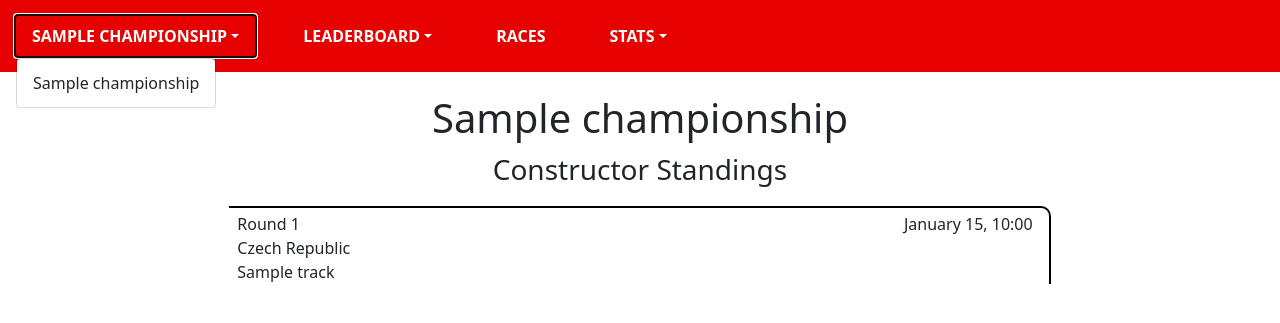
After one commit to Wadu436/formula1-championship, a Django app: page /championships/1/races/ in a window 1280 px wide, after a click that opens the changed part. The commit adds this page. Shown: the top 323 px of the page. Run offline with Django 3.2, Linux system fonts and the light colour scheme; tables that the repository leaves empty hold one stand-in row (values such as "Sample post"); some libraries are stand-ins or nearby versions.

Commit message:
race schedule and date time things (listen to tom scott)

```diff
--- a/app/leaderboard/models.py
+++ b/app/leaderboard/models.py
@@ -113,10 +113,13 @@ class Race(models.Model):
     )
     track = models.ForeignKey(Track, on_delete=models.RESTRICT)
 
-    date_time = models.DateTimeField()
+    date_time = models.DateTimeField(blank=True, null=True)
     finished = models.BooleanField(default=False)
 
     wet_race = models.BooleanField(default=False)
+
+    schedule_image = models.ImageField(blank=True, null=True)
+    detail_image = models.ImageField(blank=True, null=True)
 
     class Meta:
         constraints = [
@@ -132,6 +135,7 @@ class Race(models.Model):
         )
 
     def get_points(self) -> tuple[dict[Driver, int | float], dict[Team, int | float]]:
+        # TODO: Properly handle fastest lap if fastest lap goes to bot or driver below 10th place
         SCORING_SYSTEM = {
             1: 25,
             2: 18,
@@ -149,6 +153,9 @@ class Race(models.Model):
         dna_entries: QuerySet[RaceEntry] = self.race_entries.filter(dna=True)
         non_dna_entries: QuerySet[RaceEntry] = self.race_entries.filter(dna=False)
         entries: QuerySet[RaceEntry] = self.race_entries.all()
+
+        if len(entries) == 0:
+            return (dict(), dict())
 
         points = dict()
 
@@ -175,6 +182,9 @@ class Race(models.Model):
         # greater than the number of DNAs, only take the appropriate number
         bot_positions = bot_positions[: len(dna_entries)]
 
+        # Assign fastest lap point
+        points[fastest_driver] += 1
+
         # Calculate score each DNA driver gets
         if dna_entries:
             dna_score = sum(
@@ -185,9 +195,6 @@ class Race(models.Model):
 
             for entry in dna_entries:
                 points[entry.driver] = dna_score
-
-        # Assign fastest lap point
-        points[fastest_driver] += 1
 
         # Find all Driver's Team
         teams: dict[Team, int | float] = {entry.team: 0 for entry in entries}
--- /dev/null
+++ b/app/leaderboard/static/leaderboard/date_timezone.js
@@ -0,0 +1,32 @@
+times = $(".schedule-time");
+
+const MONTHS = [
+  "January",
+  "February",
+  "March",
+  "April",
+  "May",
+  "June",
+  "July",
+  "August",
+  "September",
+  "October",
+  "November",
+  "December",
+];
+
+function format_date(date) {
+  const month = MONTHS[date.getMonth()];
+  const day = new String(date.getDate());
+  const hour = new String(date.getHours()).padStart(2, "0");
+  const minute = new String(date.getMinutes()).padStart(2, "0");
+  return `${month} ${day}, ${hour}:${minute}`;
+}
+
+for (let i = 0; i < times.length; i++) {
+  let span = times[i];
+  let date = new Date(
+    1000 * new Number(span.attributes["data-schedule-date"].value)
+  );
+  $(span).text(format_date(date));
+}
--- a/app/leaderboard/static/leaderboard/global.css
+++ b/app/leaderboard/static/leaderboard/global.css
@@ -42,7 +42,9 @@
     color: black;
 }
 
-.nav-selected {
-    background-color: rgb(var(--bs-primary-rgb)) !important;
-    color: white !important;
+.race_card {
+    border-top: 2px solid black;
+    border-right: 2px solid black;
+    border-top-right-radius: 10px;
+    margin: 1rem;
 }
--- a/app/leaderboard/templates/leaderboard/base.html
+++ b/app/leaderboard/templates/leaderboard/base.html
@@ -17,6 +17,7 @@
         crossorigin="anonymous"></script>
 
     <link rel="stylesheet" type="text/css" href="{% static 'leaderboard/global.css' %}" />
+    {% block head %}{% endblock %}
 </head>
 
 <body>
@@ -40,25 +41,16 @@
         <span class="nav-item dropdown">
             <a class="nav-link dropdown-toggle" data-bs-toggle="dropdown" href="#" role="button" aria-expanded="false">Leaderboard</a>
             <div id="championship-select" class="dropdown-menu">
-                {% if view_name == "drivers_standings"%}
-                <span class="dropdown-item active nav-selected">Driver's Championship</span>
-                {% else %}
                 <a class="dropdown-item" href="{% url 'drivers_standings' current_championship.id%}">Driver's Championship</a>
-                {% endif %}
-
-                {% if view_name == "constructors_standings"%}
-                <span class="dropdown-item active nav-selected">Constructors's Championship</span>
-                {% else %}
                 <a class="dropdown-item" href="{% url 'constructors_standings' current_championship.id%}">Constructors's Championship</a>
-                {% endif %}
             </div>
         </span>
-        <a class="nav-item nav-link" href="#">Races</a>
+        <a class="nav-item nav-link" href="{% url 'races' current_championship.id%}">Races</a>
         <span class="nav-item dropdown">
             <a class="nav-link dropdown-toggle" data-bs-toggle="dropdown" href="#" role="button" aria-expanded="false">Stats</a>
             <div id="championship-select" class="dropdown-menu">
-                <a class="dropdown-item" href="{% url 'drivers_standings' current_championship.id%}">Fastest Laps</a>
-                <a class="dropdown-item" href="{% url 'drivers_standings' current_championship.id%}">Most Poles</a>
+                <a class="dropdown-item" href="{% url 'stats_fastest_laps' current_championship.id%}">Fastest Laps</a>
+                <a class="dropdown-item" href="{% url 'stats_most_poles' current_championship.id%}">Most Poles</a>
             </div>
         </span>
     </nav>
--- /dev/null
+++ b/app/leaderboard/templates/leaderboard/races.html
@@ -0,0 +1,44 @@
+{% extends "leaderboard/base.html" %}
+
+{% load leaderboard_extras %}
+{% load static %}
+
+{% block head %}
+<link rel="stylesheet" href="{% static 'flags/sprite-hq.css' %}">
+<script src="{% static 'leaderboard/jquery-3.6.0.min.js' %}"></script>
+{% endblock %}
+
+{% block title %}Races - {{ current_championship.name }}{% endblock %}
+
+{% block content %}
+<div class="d-flex flex-column align-items-center mt-3 mx-0" style="width: 100%;">
+    <div class="align-middle fw-lighter fs-1">{{ current_championship.name }}</div>
+    <div class="fw-lighter fs-3">Constructor Standings</div>
+    <div class="col-8">
+        <div>
+            {% for race in current_championship.races.all %}
+            <div class="race_card">
+                <div class="mx-2 my-1">
+                    <div class="d-flex justify-content-between align-items-center w-100">
+                        <span>Round {{ race.championship_order }}</span>
+                        <div class="d-flex align-items-center">
+                            {% if race.date_time %}
+                            <span class="me-2 schedule-time" data-schedule-date={{race.date_time.timestamp}}>{{ race.date_time|date:"F d, H:i" }}</span>
+                            {% else %}
+                            <span class="me-2">TBD</span>
+                            {% endif %}
+                            <i class="flag2x {{ race.track.country.flag_css }}"></i>
+                        </div>
+                    </div>
+
+                    <div>{{race.track.country.name}}</div>
+                    <div>{{race.track.name}}</div>
+                </div>
+            </div>
+            {% endfor %}
+        </div>
+    </div>
+</div>
+
+<script src="{% static 'leaderboard/date_timezone.js' %}"></script>
+{% endblock %}
--- a/app/leaderboard/urls.py
+++ b/app/leaderboard/urls.py
@@ -9,14 +9,29 @@ urlpatterns = [
     path("api/driver/<int:driver_id>", views.get_driver, name="get_driver"),
     ## html urls
     path(
-        "drivers_standings/<int:championship_id>",
+        "championships/<int:championship_id>/drivers_standings/",
         views.drivers_standings,
         name="drivers_standings",
     ),
     path(
-        "constructors_standings/<int:championship_id>",
+        "championships/<int:championship_id>/constructors_standings/",
         views.constructors_standings,
         name="constructors_standings",
+    ),
+    path(
+        "championships/<int:championship_id>/races/",
+        views.races,
+        name="races",
+    ),
+    path(
+        "championships/<int:championship_id>/stats/fastest_laps/",
+        views.drivers_standings,
+        name="stats_fastest_laps",
+    ),
+    path(
+        "championships/<int:championship_id>/stats/most_poles/",
+        views.drivers_standings,
+        name="stats_most_poles",
     ),
     path(
         "",
--- a/app/leaderboard/views.py
+++ b/app/leaderboard/views.py
@@ -40,3 +40,11 @@ def constructors_standings(request, championship_id):
 def latest_drivers_standings(request):
     latest_championship = Championship.objects.latest()
     return redirect(reverse("drivers_standings", args=[latest_championship.id]))
+
+
+def races(request, championship_id):
+    context = {
+        "current_championship": Championship.objects.get(id=championship_id),
+        "championships": Championship.objects.all(),
+    }
+    return render(request, "leaderboard/races.html", context=context)
```
Also changed, not shown: app/data_entry.py (+34 -3 lines), app/leaderboard/templatetags/leaderboard_extras.py (added, +8 -0 lines), app/leaderboard/migrations/0008_alter_race_date_time.py (added), app/leaderboard/migrations/0009_race_detail_image_race_schedule_image.py (added), app/leaderboard/templatetags/__init__.py (added), 2 other files.
